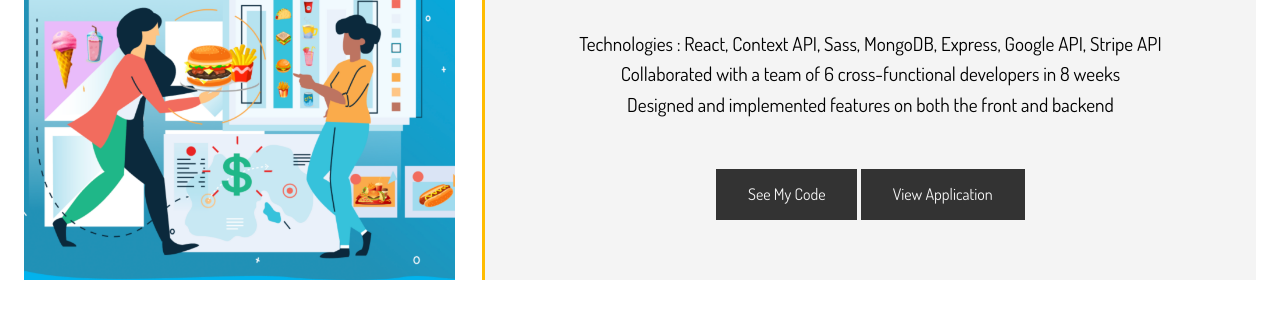
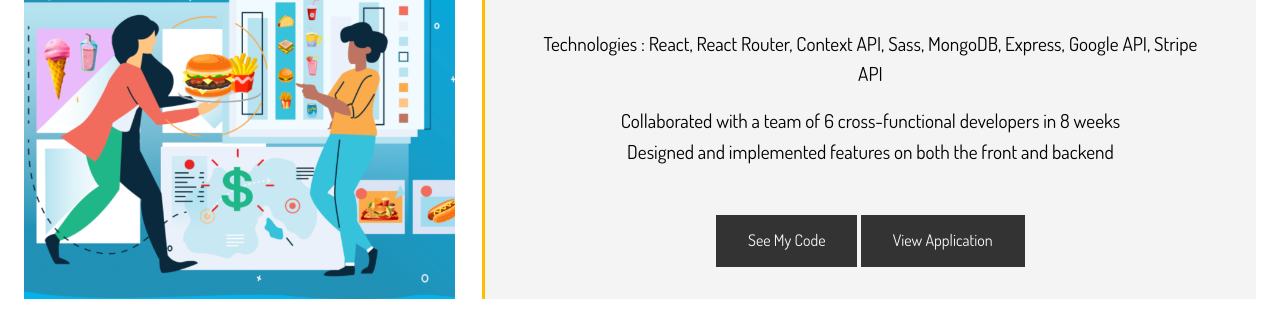
Before and after one commit to dmaack/Dominique-Maack-Portfolio, a website: page dist/projects.html in a window 1280 px wide. Shown: the part 452-769 px from the top of the page. Drawn offline with Linux system fonts and the light colour scheme.

Commit message:
changed spacing on project description section

```diff
--- a/scss/main.scss
+++ b/scss/main.scss
@@ -374,6 +374,9 @@ img {
 
                 li {
                     font-size: 1.2rem;
+                    &:nth-child(2) {
+                        margin-top: 1rem;
+                    }
                 }
             }
 
```
Also changed, not shown: dist/css/main.css, dist/projects.html.
